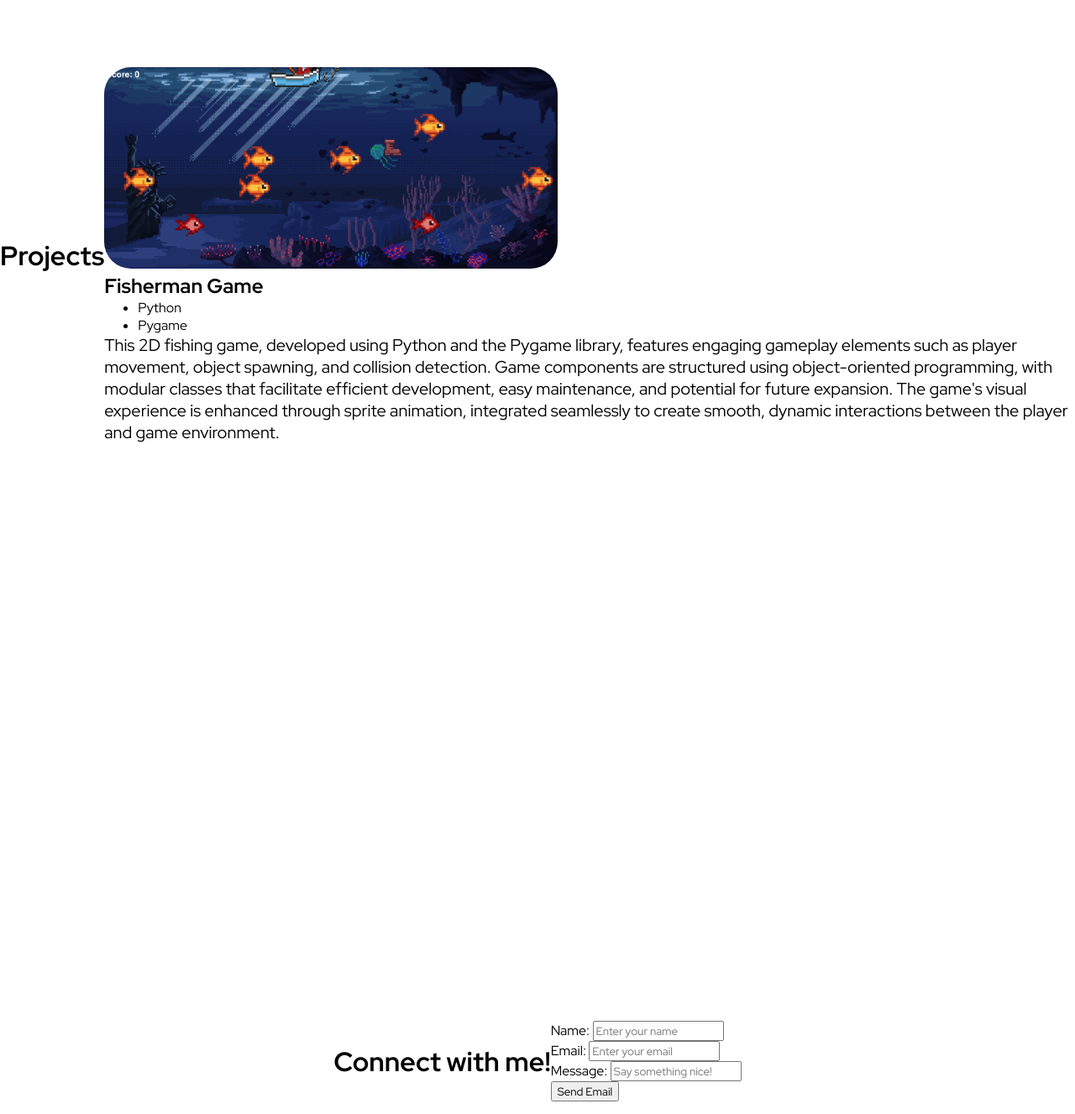
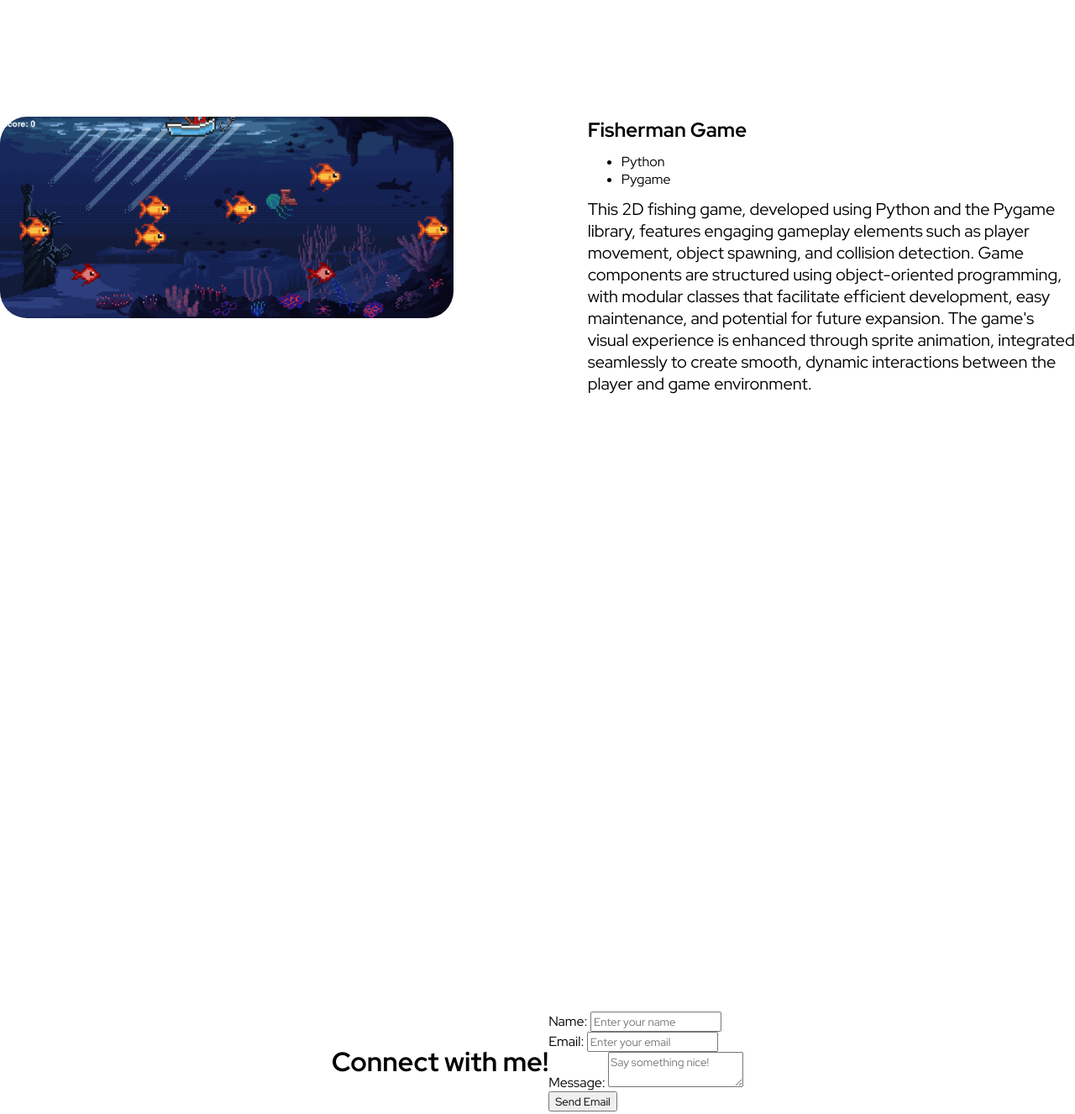
Before and after one commit to WJijon223/webPortfolio, a plain HTML site: page index.html in a window 1280 px wide. Shown: the part 2160-3487 px from the top of the page at 84% size. Drawn offline with nearby package versions, Linux system fonts and the light colour scheme.

Commit message:
slightly changed layout of projects section and tweaked email form

```diff
--- a/index.html
+++ b/index.html
@@ -26,8 +26,8 @@
     </div>
 
     <!--ABOUT-ME SECTION-->
-    <div class="segment about_me" id="about-me">
-      <div class="text-description">
+    <div class="segment" id="about-me">
+      <div class="about-me-description">
         <h1 style="text-decoration: underline">About Me</h1>
         <p>
           Hello, everyone! My name is William Jijon and I am a sophomore
@@ -52,28 +52,30 @@
 
     <!--PROJECTS SECTION-->
     <div class="segment" id="projects">
-      <h1>Projects</h1>
+      <!-- <h1>Projects</h1> -->
       <div class="project" id="project-1">
         <img
           id="project-image"
           src="images/fisherman_project.png"
           alt="fisherman game screenshot"
         />
+        <div class="project-description">
           <h2 class="project-name">Fisherman Game</h2>
           <ul class="tech-stack">
             <li>Python</li>
             <li>Pygame</li>
           </ul>
-        <p class="project-description">
+          <p>
             This 2D fishing game, developed using Python and the Pygame library,
             features engaging gameplay elements such as player movement, object
             spawning, and collision detection. Game components are structured
             using object-oriented programming, with modular classes that
-          facilitate efficient development, easy maintenance, and potential for
-          future expansion. The game's visual experience is enhanced through
-          sprite animation, integrated seamlessly to create smooth, dynamic
-          interactions between the player and game environment.
+            facilitate efficient development, easy maintenance, and potential
+            for future expansion. The game's visual experience is enhanced
+            through sprite animation, integrated seamlessly to create smooth,
+            dynamic interactions between the player and game environment.
           </p>
+        </div>
       </div>
     </div>
 
@@ -101,12 +103,11 @@
         </div>
         <div class="field">
           <label for="message">Message: </label>
-          <input
-            type="text"
+          <textarea
             name="message"
             id="message"
             placeholder="Say something nice!"
-          />
+          ></textarea>
         </div>
 
         <input type="submit" id="button" value="Send Email" />
--- a/style.css
+++ b/style.css
@@ -44,14 +44,36 @@ p {
 }
 
 /* about me segment */
-.text-description {
+.about-me-description {
   width: 50%;
   margin-right: 10rem;
 }
 
+/* projects segment */
+.project-description {
+  width: 50%;
+  margin-left: 10rem;
+}
+
+.project {
+  display: flex;
+  justify-content: center;
+}
+
+.tech-stack {
+  margin: 0.75rem 0;
+}
+
+/* Email form */
+
+/* Socials */
 .social-logo {
   height: 10rem;
   width: auto;
+}
+
+#links {
+  background-color: var(--main-color);
 }
 
 #headshot {
```
Also changed, not shown: images/linkedin_logo.png. Lines whose indentation alone changed are shown as unchanged.
